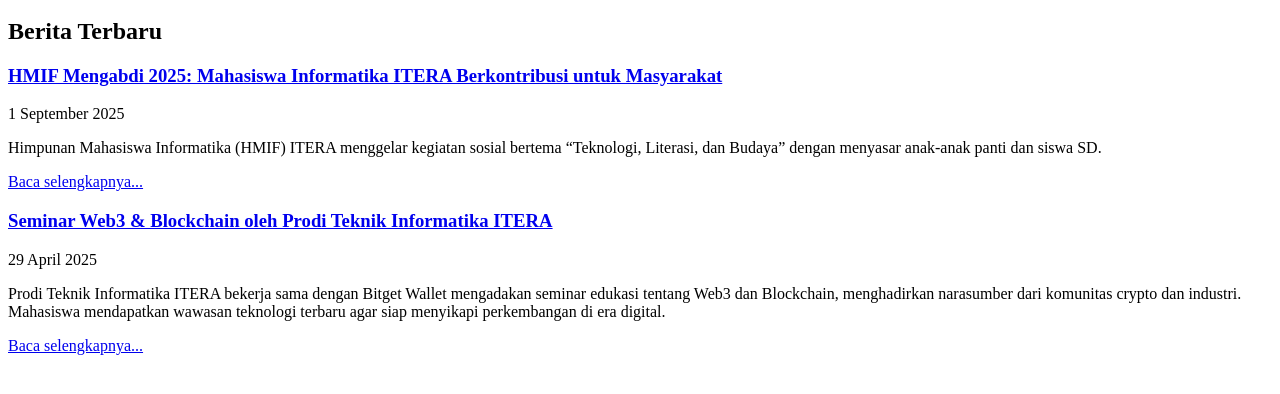
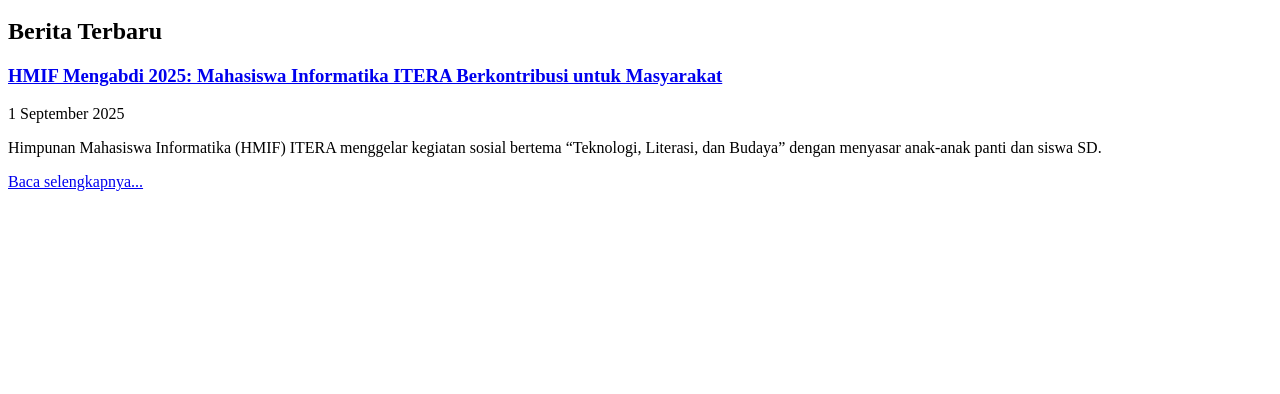
Before and after one commit to 211-Bimas/Pemweb-Tugas2, a plain HTML site: page berita.html in a window 1280 px wide. Shown: the part 228-622 px from the top of the page. Drawn offline with Linux system fonts and the light colour scheme.

Commit message:
Update berita.html

```diff
--- a/berita.html
+++ b/berita.html
@@ -36,20 +36,5 @@
         </footer>
     </article>
 
-    <article>
-        <header>
-        <h3><a href="berita-web3-blockchain-if.html">Seminar Web3 & Blockchain oleh Prodi Teknik Informatika ITERA</a></h3>
-            <p><time datetime="2025-04-29">29 April 2025</time></p>
-        </header>
-        <p>
-            Prodi Teknik Informatika ITERA bekerja sama dengan Bitget Wallet mengadakan seminar edukasi tentang Web3 dan Blockchain,
-            menghadirkan narasumber dari komunitas crypto dan industri. Mahasiswa mendapatkan wawasan teknologi terbaru agar
-            siap menyikapi perkembangan di era digital.
-        </p>
-        <footer>
-            <a href="berita-web3-blockchain-if.html">Baca selengkapnya...</a>
-        </footer>
-    </article>
-
 </body>
 </html>
```
